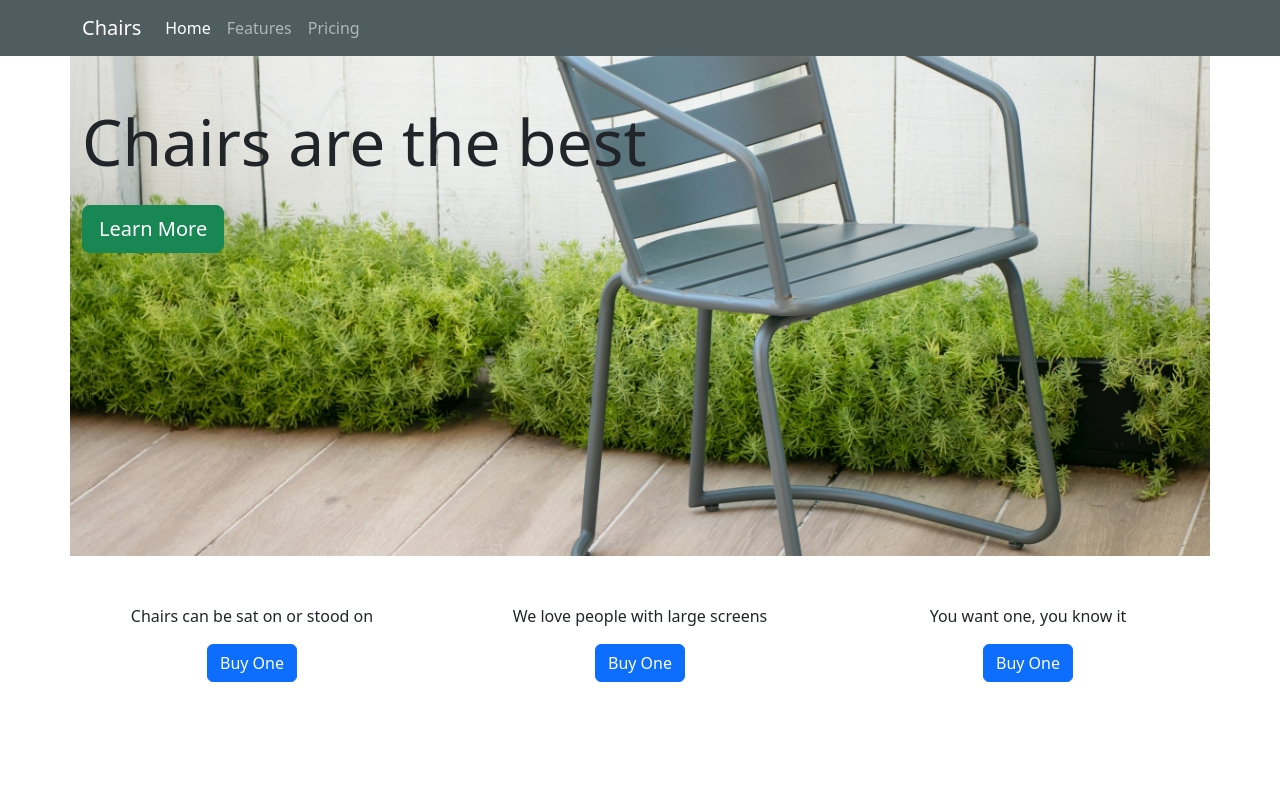
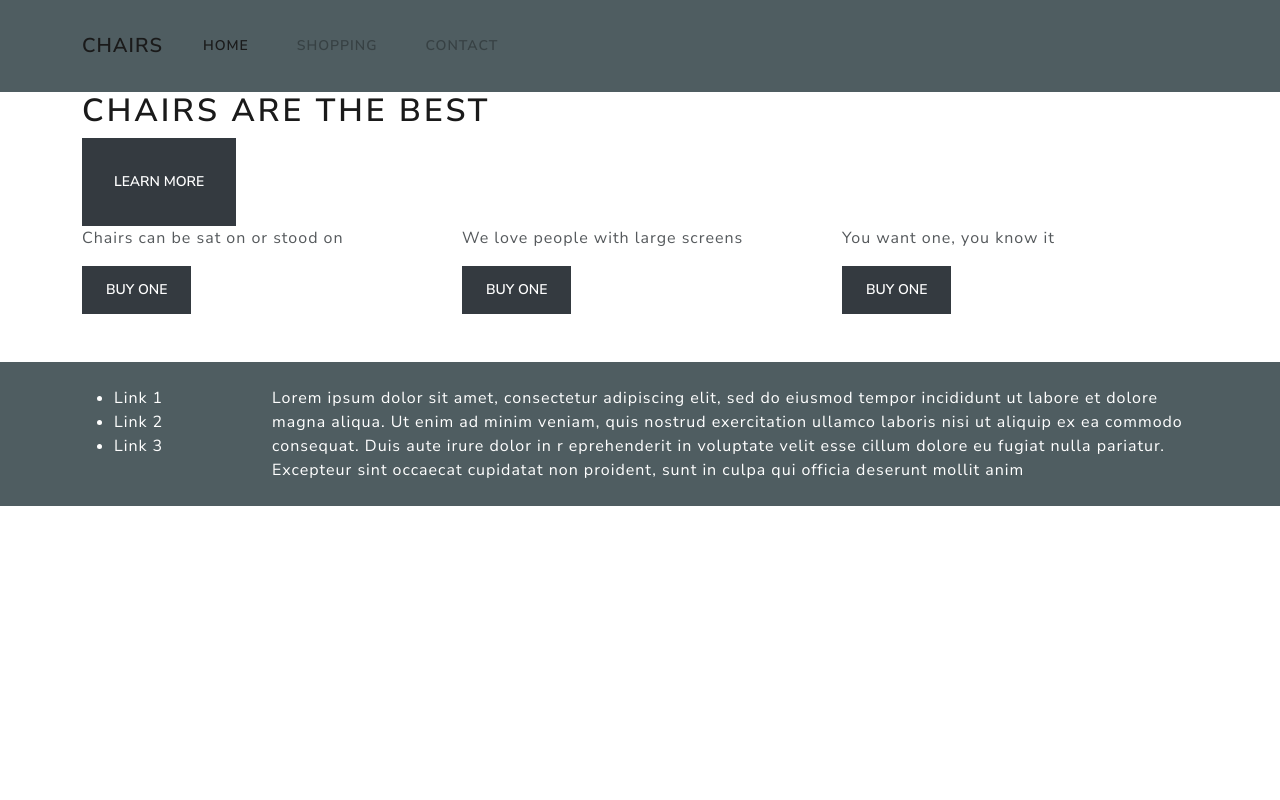
Before and after one commit to natafaye/fesd-week-3, a website: page week-9.html in a window 1280 px wide. Shown: the top 800 px of the page. Drawn offline with nearby package versions, Linux system fonts and the light colour scheme.

Commit message:
made a small page

```diff
--- a/package.json
+++ b/package.json
@@ -10,6 +10,6 @@
   "license": "ISC",
   "dependencies": {
     "bootstrap": "^5.3.2",
-    "bootswatch": "^5.3.1"
+    "bootswatch": "^5.3.2"
   }
 }
--- a/week-9.html
+++ b/week-9.html
@@ -6,12 +6,12 @@
     <meta http-equiv="X-UA-Compatible" content="IE=edge">
     <meta name="viewport" content="width=device-width, initial-scale=1.0">
     <title>Document</title>
-    <link rel="stylesheet" href="node_modules/bootstrap/dist/css/bootstrap.min.css" />
+    <link rel="stylesheet" href="node_modules/bootswatch/dist/lux/bootstrap.min.css" />
     <link rel="stylesheet" href="styles.css">
 </head>
 
 <body>
-    <nav class="navbar navbar-expand-md bg-slate" data-bs-theme="dark">
+    <nav class="navbar navbar-expand-lg bg-slate" data-bs-theme="dark">
         <div class="container">
             <a class="navbar-brand" href="#">Chairs</a>
             <button class="navbar-toggler" type="button" data-bs-toggle="collapse" data-bs-target="#navbarNav"
@@ -24,41 +24,41 @@
                         <a class="nav-link active" aria-current="page" href="#">Home</a>
                     </li>
                     <li class="nav-item">
-                        <a class="nav-link" href="#">Features</a>
+                        <a class="nav-link" href="#">shopping</a>
                     </li>
                     <li class="nav-item">
-                        <a class="nav-link" href="#">Pricing</a>
+                        <a class="nav-link" href="#">Contact</a>
                     </li>
                 </ul>
             </div>
         </div>
     </nav>
-    <div class="container mb-5 main">
+    <div class="container">
         <div class="row">
-            <div class="col bg-chair">
-                <h1 class="display-3 mb-4 mt-5">Chairs are the best</h1>
-                <button class="btn btn-success btn-lg">Learn More</button>
+            <div class="col">
+                <h1>Chairs are the best</h1>
+                <button class="btn btn-dark btn-lg">Learn More</button>
             </div>
         </div>
-        <div class="row mt-5 gap-4 text-center">
-            <div class="col-12 col-md">
+        <div class="row">
+            <div class="col">
                 <p>Chairs can be sat on or stood on</p>
-                <button class="btn btn-primary">Buy One</button>
+                <button class="btn btn-dark">Buy One</button>
             </div>
-            <div class="col-12 col-md d-none d-md-block">
+            <div class="col">
                 <p>We love people with large screens</p>
-                <button class="btn btn-primary">Buy One</button>
+                <button class="btn btn-dark">Buy One</button>
             </div>
-            <div class="col-12 col-md">
+            <div class="col">
                 <p>You want one, you know it</p>
-                <button class="btn btn-primary">Buy One</button>
+                <button class="btn btn-dark">Buy One</button>
             </div>
         </div>
     </div>
-    <footer class="bg-slate text-white p-4">
+    <footer class="bg-slate p-4 text-white mt-5">
         <div class="container">
             <div class="row">
-                <div class="col-12 col-sm-4 col-md-3">
+                <div class="col-sm-3 col-lg-2 fs-md-1">
                     <ul>
                         <li>Link 1</li>
                         <li>Link 2</li>
```
Also changed, not shown: codewars.js (deleted, +0 -12 lines), 1 other file.
